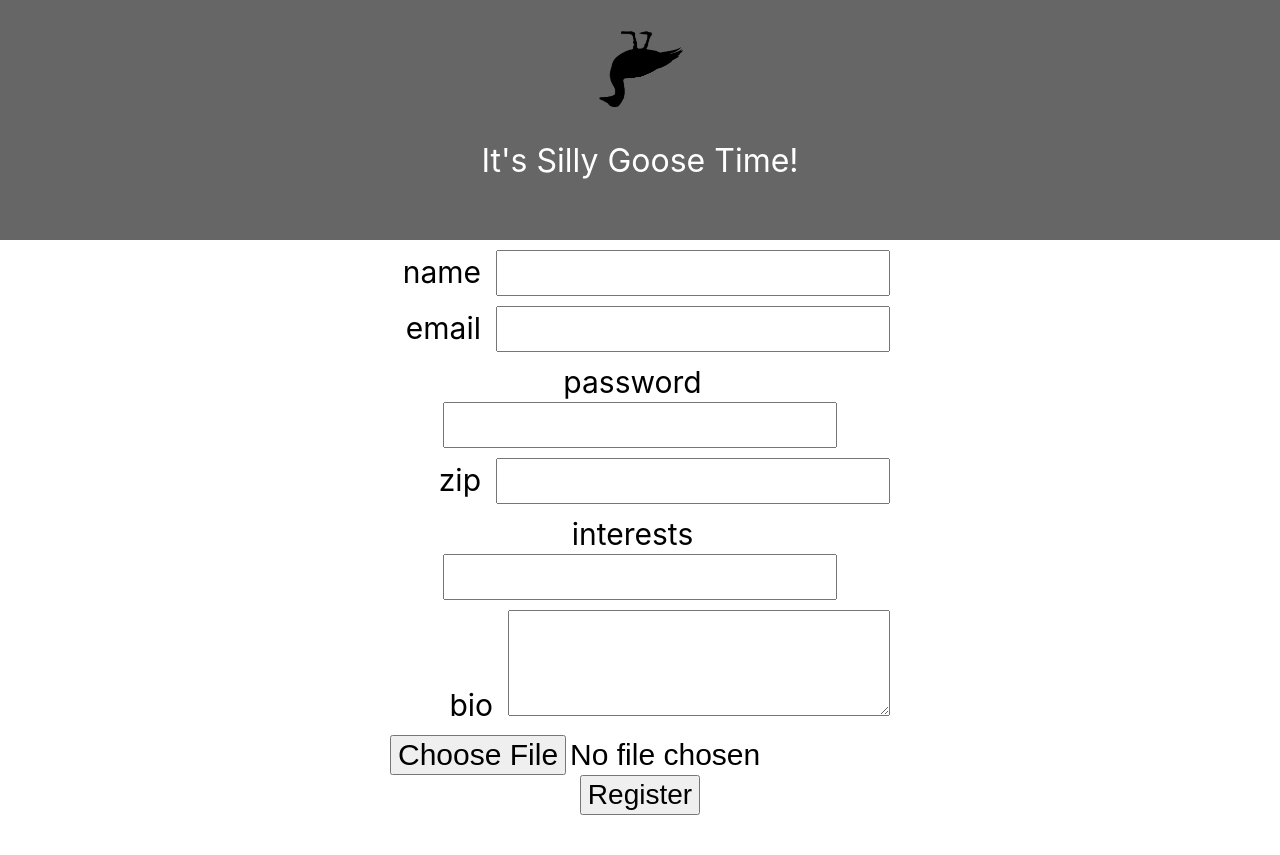
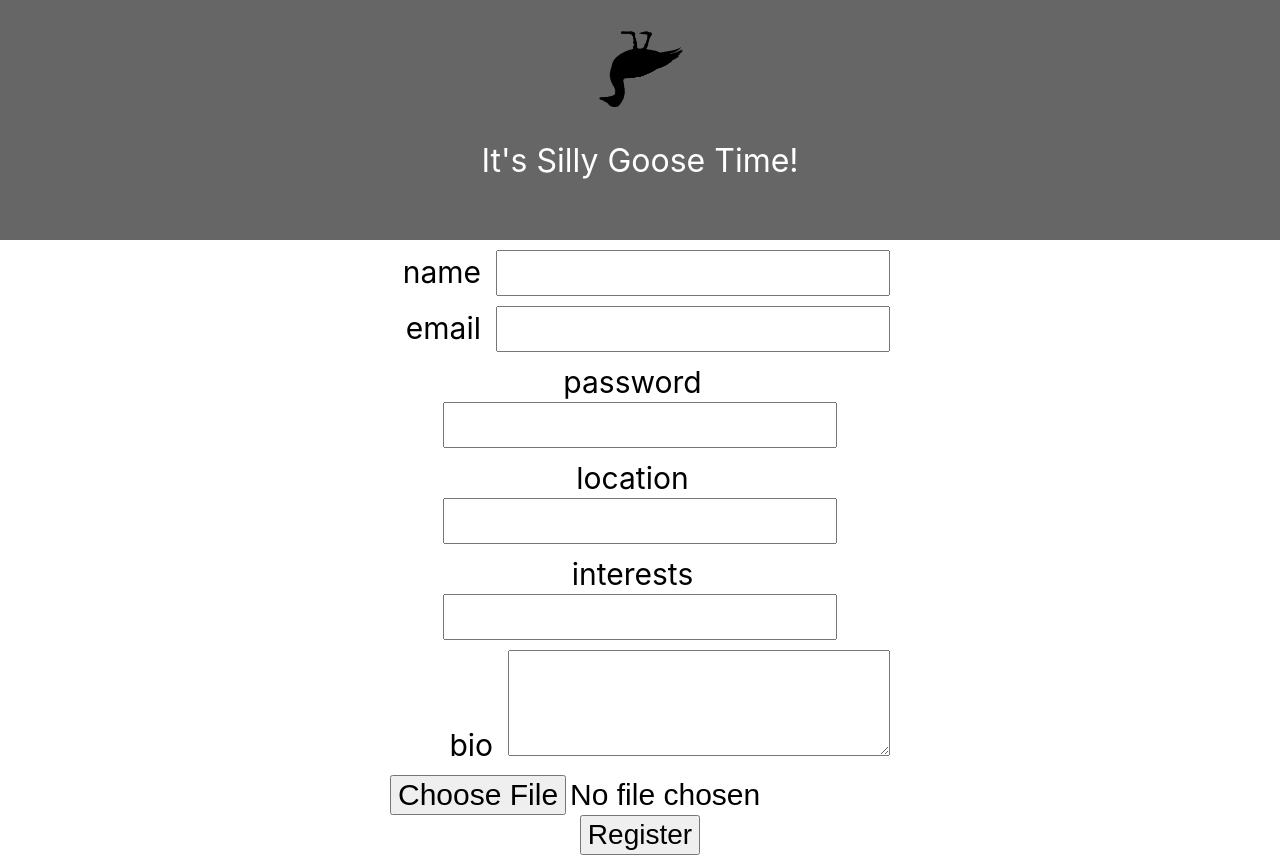
Before and after one commit to MSBradshaw/SillyGooseTimeFront, a React (Create React App) app in the folder app/: page /register in a window 1280 px wide. Before the commit the page ends 815 px from the top, so only its background shows below. Built offline with nearby package versions, Linux system fonts and the light colour scheme.

Commit message:
created the user page

```diff
--- a/app/package.json
+++ b/app/package.json
@@ -33,5 +33,8 @@
       "last 1 firefox version",
       "last 1 safari version"
     ]
+  },
+  "devDependencies": {
+    "react-snapshot": "^1.3.0"
   }
 }
--- a/app/src/App.js
+++ b/app/src/App.js
@@ -2,7 +2,7 @@ import React from 'react';
 import { BrowserRouter, Route, Switch } from 'react-router-dom';
 import home from './components/home';
 import register from './components/register';
-import uploader from './components/uploader';
+import user from './components/user';
 import logo from './big-goose.png';
 import './App.css';
 
@@ -23,7 +23,7 @@ class App extends React.Component {
                     <Switch>
                         <Route path="/" component={home} exact/>
                         <Route path="/register" component={register}/>
-                        <Route path="/uploader" component={uploader}/>
+                        <Route path="/user/:id" component={user}/>
                     </Switch>
                 </BrowserRouter>
             </div>
--- a/app/src/components/home.js
+++ b/app/src/components/home.js
@@ -1,5 +1,4 @@
 import React from 'react';
-import logo from '../big-goose.png';
 import '../App.css';
 
 class Home extends React.Component {
--- a/app/src/components/register.js
+++ b/app/src/components/register.js
@@ -1,7 +1,6 @@
 import React from 'react';
 import '../css/register.css';
-import logo from '../big-goose.png';
-import ImageUploader from 'react-images-upload';
+
 const axios = require("axios");
 
 class Register extends React.Component {
@@ -12,9 +11,10 @@ class Register extends React.Component {
             email:'',
             password:'',
             interests:'',
-            zip:'',
+            location:'',
             picture_path:'',
-            bio:''
+            bio:'',
+            id:this.props.match.params
         }
         this.onChange = this.onChange.bind(this);
     }
@@ -41,14 +41,14 @@ class Register extends React.Component {
     render(){
         // generate multiple more or less identical form fields
         // these are their names, they much match what is in state
-        var fields = ['name','email','password','zip','interests'];
+        var fields = ['name','email','password','location','interests'];
         var items = [];
         // these need to be ordered the same at the fields list
         var state_values = [
             this.state.name,
             this.state.email,
             this.state.password,
-            this.state.zip,
+            this.state.location,
             this.state.interests];
         // create a div with stuff in it for each one
         for (const [index, value] of fields.entries()) {
--- /dev/null
+++ b/app/src/components/user.js
@@ -0,0 +1,50 @@
+import React from 'react';
+import '../css/register.css';
+import '../css/user.css';
+
+class Register extends React.Component {
+
+    constructor(props) {
+        super(props);
+        this.state = {
+			info:{
+	            name:'',
+	            email:'',
+	            password:'',
+	            interests:'',
+	            location:'',
+	            picture_path:'',
+	            bio:'',
+	            id:'',
+	        }
+        }
+    }
+
+	componentDidMount() {
+		// get the user's info form the back end based on the url param
+		fetch("http://localhost:3000/users/"+this.props.match.params['id'])
+        .then(res => res.json())
+        .then((data) => {
+			data[0]['picture_path'] = data[0]['picture_path']
+          this.setState({ info: data[0] })
+        })
+        .catch(console.log)
+	}
+
+    render(){
+        return(
+			<div class="user-profile">
+            	<h1>{this.state.info['name']}</h1>
+				<div class="user-profile__image-wrapper">
+					<img src={"http://localhost:8081/" + this.state.info['picture_path']} />
+				</div>
+				<p class="user-profile__info">Interests - {this.state.info['interests']}</p>
+				<p class="user-profile__info">Zip - {this.state.info['location']}</p>
+				<p class="user-profile__bio">{this.state.info['bio']}</p>
+			</div>
+        )
+    }
+
+}
+
+export default Register;
--- /dev/null
+++ b/app/src/css/user.css
@@ -0,0 +1,23 @@
+.user-profile {
+	width: 500px;
+	margin: 0 auto;
+}
+
+.user-profile__image-wrapper {
+	width: 400px;
+	margin: 0 auto;
+}
+
+.user-profile__image-wrapper img {
+	width: 100%;
+}
+
+.user-profile__info {
+	width: 100%;
+	margin: 5px 0;
+}
+
+.user-profile__bio {
+	line-height: 30px;
+	font-size: 24px;
+}
```
Also changed, not shown: 1 other file (tests, documents, lock files or other folders).
